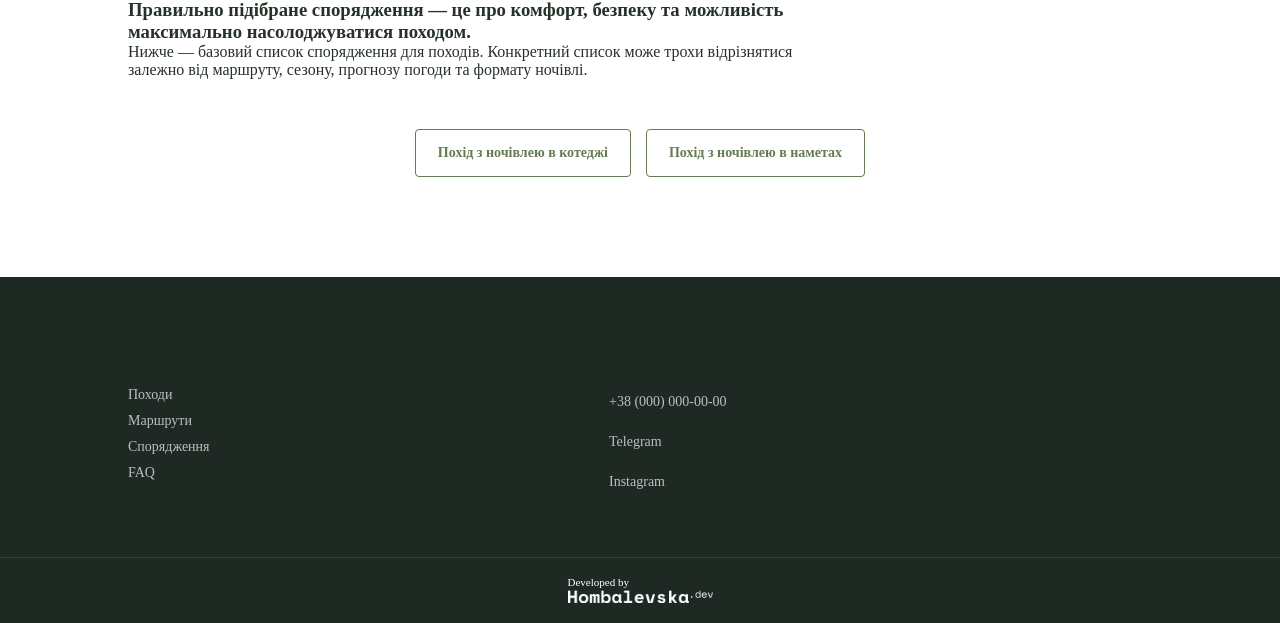
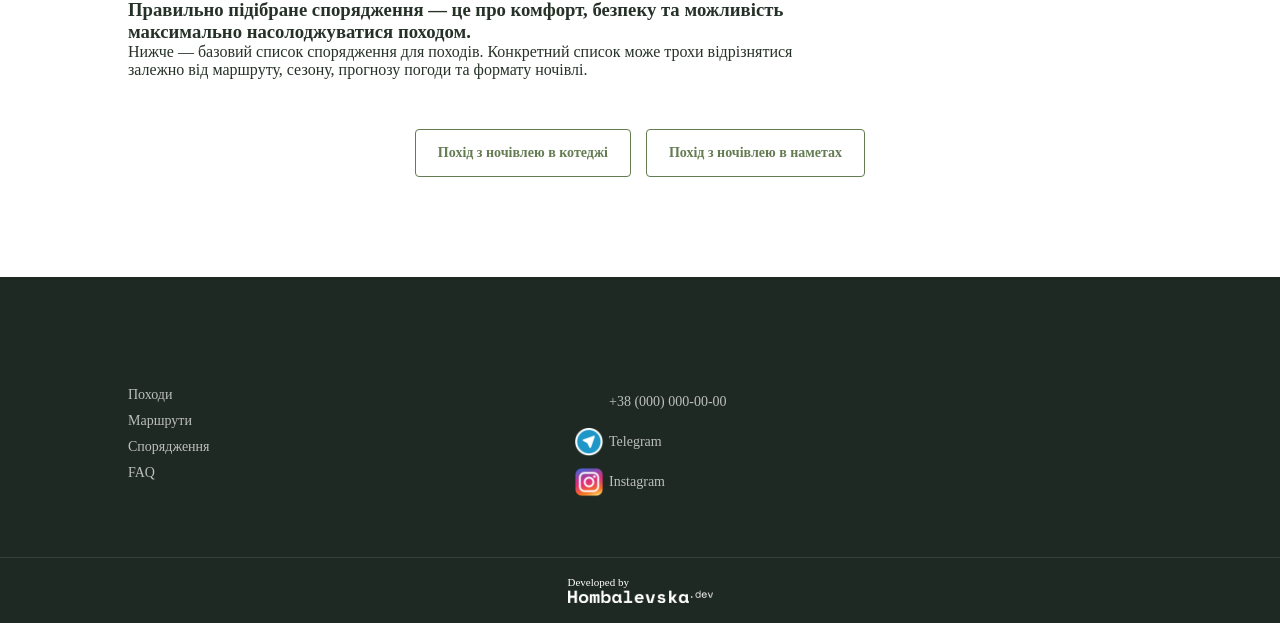
Before and after one commit to AnastasiiaHombalevska/hike-landing-page, a website: page equipment.html in a window 1280 px wide. Shown: the part 222-845 px from the top of the page. Drawn offline with Linux system fonts and the light colour scheme.

Commit message:
add icons

```diff
--- a/src/scss/components/_footer.scss
+++ b/src/scss/components/_footer.scss
@@ -85,14 +85,10 @@
   background: url('/src/css/icons/backpack.png') center / contain no-repeat;
 }
 
-.icon-email {
-  background: url('/src/css/icons/') center / contain no-repeat;
+.icon-telegram::before {
+  background: url('/src/css/icons/tg.png') center / contain no-repeat;
 }
 
-.icon-telegram {
-  background: url('/src/css/icons/') center / contain no-repeat;
+.icon-instagram::before {
+  background: url('/src/css/icons/instagram.png') center / contain no-repeat;
 }
-
-.icon-instagram {
-  background: url('/src/css/icons/') center / contain no-repeat;
-}
--- a/src/scss/main.scss
+++ b/src/scss/main.scss
@@ -116,7 +116,6 @@
 
   &__title {
     margin-bottom: 14px;
-    // font-size: clamp(32px, 9vw, 56px);
     line-height: 1.05;
     letter-spacing: -0.03em;
   }
@@ -243,7 +242,7 @@
   &::before {
     content: '';
     inset: 0;
-    background: url('/images/mountain-outline.avif') center / cover no-repeat;
+    background: url('../css/images/mountain-outline.avif') center / cover no-repeat;
     opacity: 0;
     pointer-events: none;
     top: 50%;
--- a/src/scss/sections/_hikes.scss
+++ b/src/scss/sections/_hikes.scss
@@ -160,7 +160,7 @@
 }
 
 .icon-clock::before {
-  background-image: url('/srccss/icons/clock.png');
+  background-image: url('/src/icons/clock.png');
 }
 
 .icon-difficulty::before {
```
Also changed, not shown: src/css/icons/instagram.png (added), src/css/icons/tg.png (added), src/css/main.css, 1 other file.
